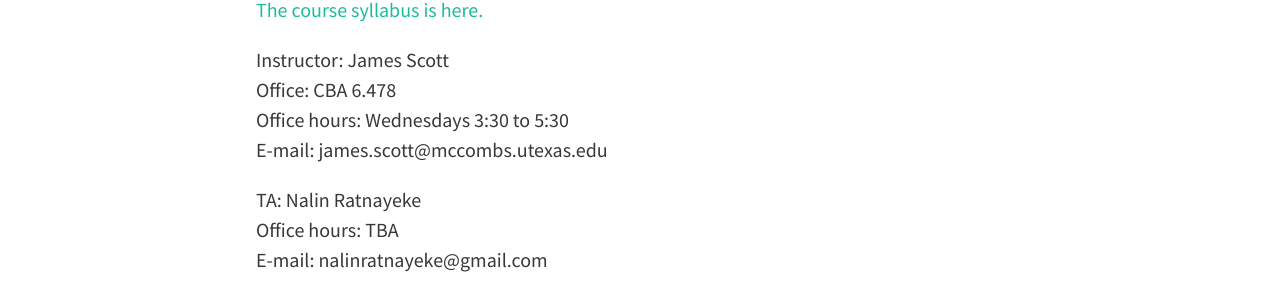
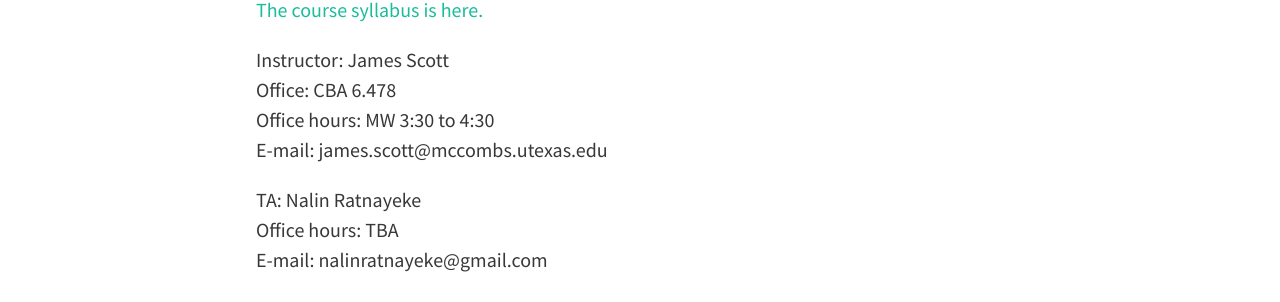
Before and after one commit to jgscott/SDS325H_Spring2015, a Jekyll site: the page built from about.md, in a window 1280 px wide. Shown: the part 405-707 px from the top of the page. Built offline with Jekyll 4.4.1, drawn with Linux system fonts in a browser that asks for light colours; nearby versions of some CDN libraries.

Commit message:
syllabus tweaks

```diff
--- a/about.md
+++ b/about.md
@@ -12,7 +12,7 @@ UT-Austin.  Use the nav bar above to access all course materials.
 
 Instructor: James Scott
 Office: CBA 6.478
-Office hours: Wednesdays 3:30 to 5:30
+Office hours: MW 3:30 to 4:30
 E-mail: james.scott@mccombs.utexas.edu
 
 TA: Nalin Ratnayeke
```
Also changed, not shown: 1 other file.
